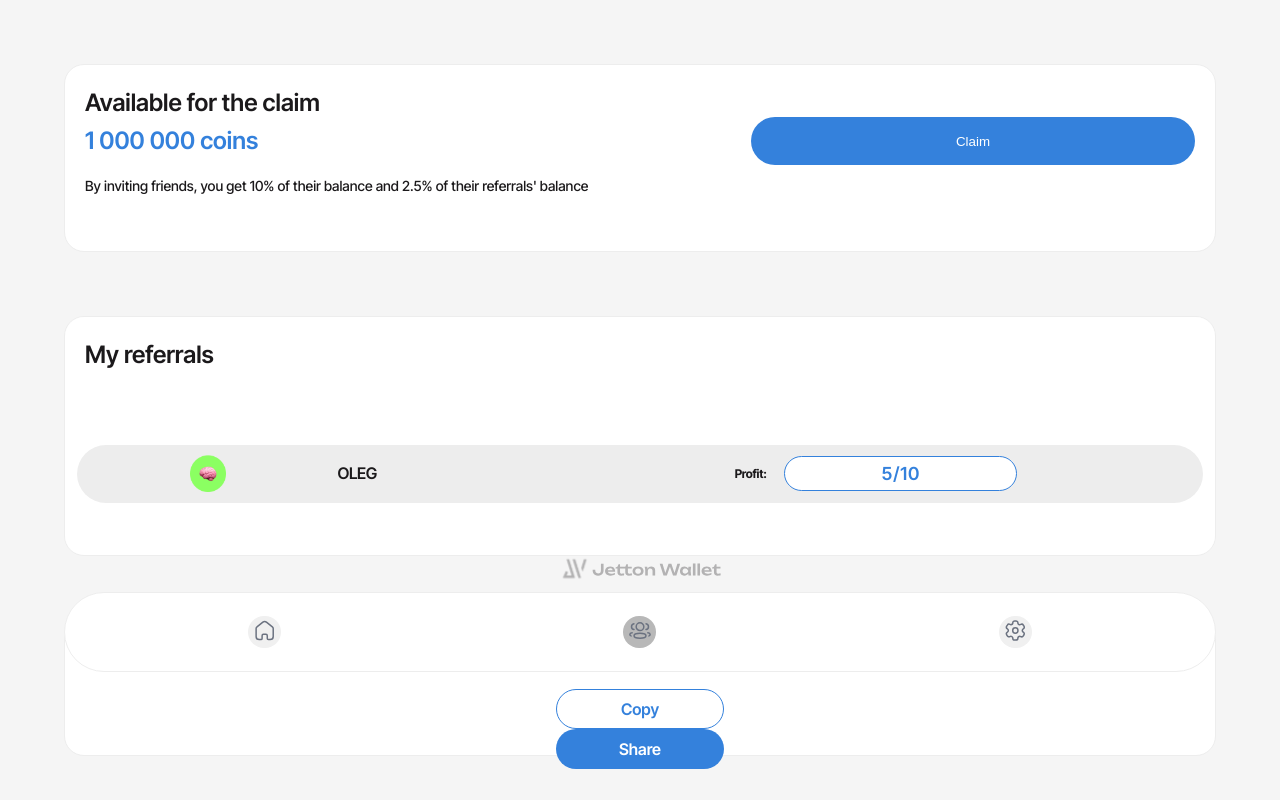
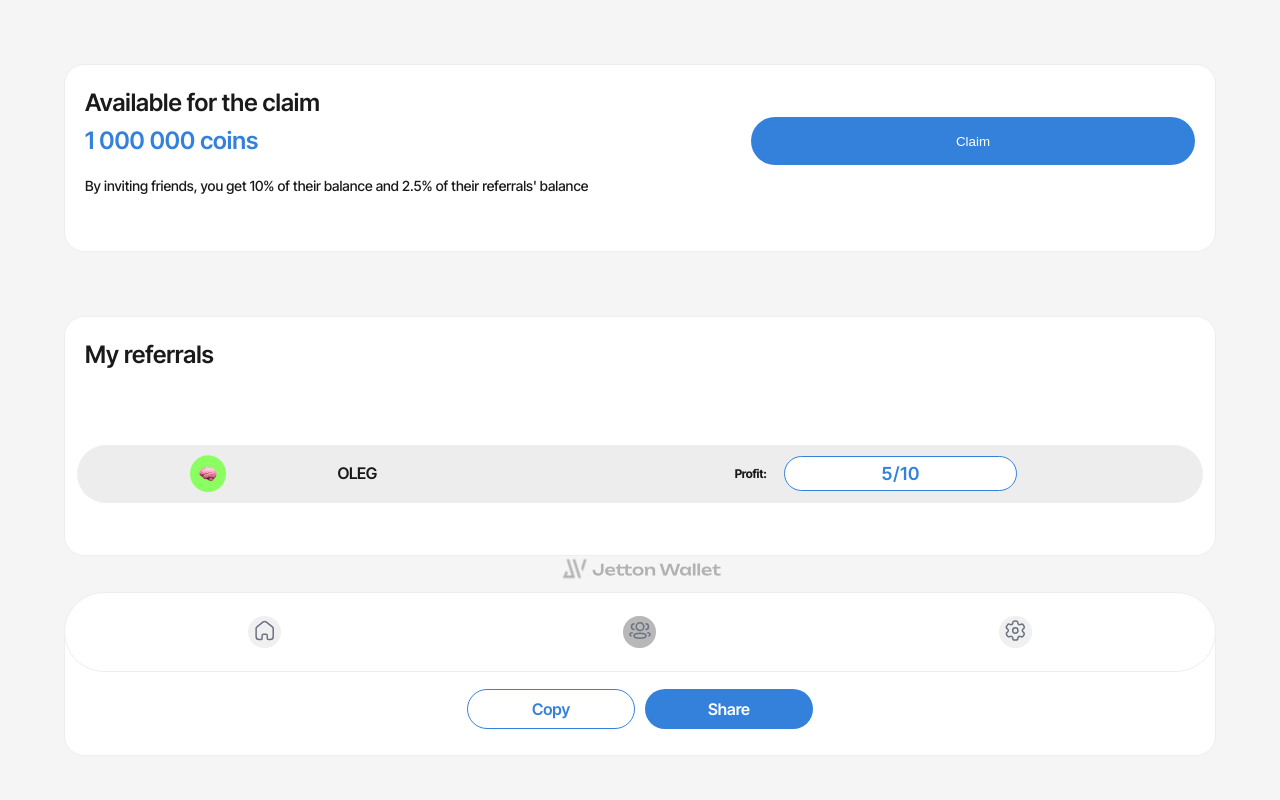
Before and after one commit to FasadSalatov/Jettocoinwebapp, a React (Create React App) app: page /contact in a window 1280 px wide. Built offline with nearby package versions, Linux system fonts and the light colour scheme.

Commit message:
Add files via upload

```diff
--- a/src/styles/home.css
+++ b/src/styles/home.css
@@ -1,6 +1,13 @@
 #root {
     display: flex;
     align-items: start !important;
+}
+
+* {
+    -ms-user-select: none;
+    -moz-user-select: none;
+    -webkit-user-select: none;
+    user-select: none;
 }
 
 .container {
@@ -23,6 +30,8 @@ gap: 16px;
 isolation: isolate;
 overflow-x: hidden;
 overflow: auto;
+-moz-scrollbars-vertical: auto;
+overflow-y: visible;
 
 width: 90%;
 height: 30vh;
@@ -1028,6 +1037,14 @@ margin-top: 5%;
     align-content: center;
 }
 
+.btnsharegroup {
+    display: flex;
+    flex-direction: row;
+    justify-content: space-between;
+    align-items: center;
+    align-content: center;
+    gap: 10px;
+}
 
 .sharebtn {
     /* Primary Button */
```
